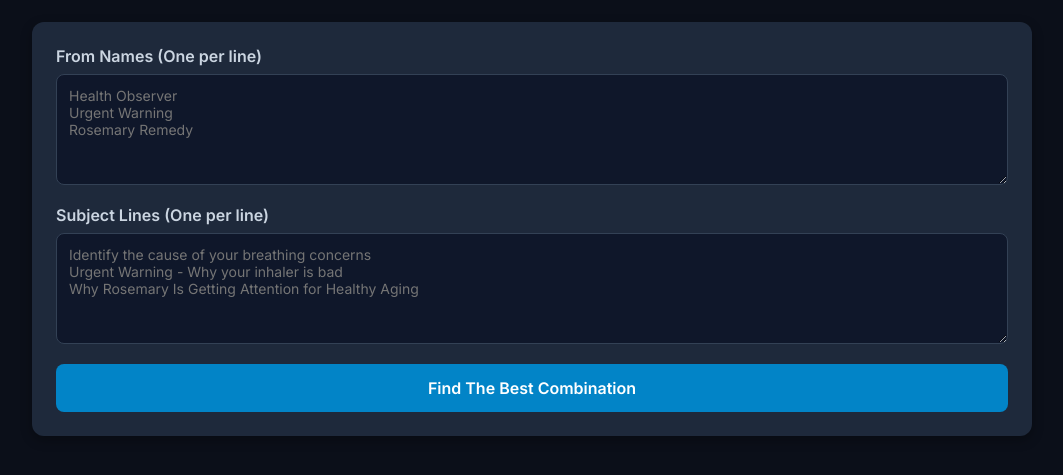
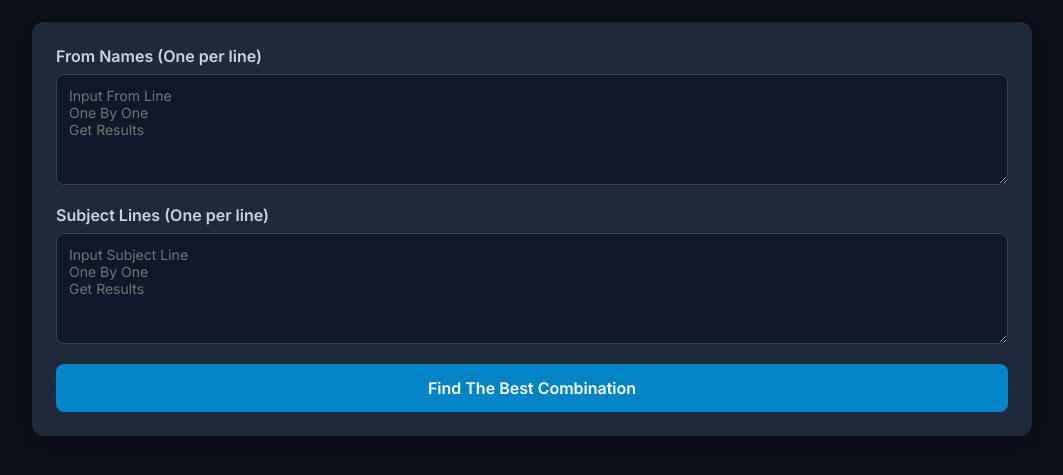
Before and after one commit to riyas447/sub-from-checker, a plain HTML site: page index.html in a window 1280 px wide. Shown: the part 93-568 px from the top of the page, without its empty margins (108-1171 px from the left). Drawn offline with Linux system fonts and the light colour scheme.

Commit message:
Update index.html

```diff
--- a/index.html
+++ b/index.html
@@ -18,11 +18,11 @@
             <section class="input-card">
                 <div class="form-group">
                     <label for="bulkFrom">From Names (One per line)</label>
-                    <textarea id="bulkFrom" rows="5" placeholder="Health Observer&#10;Urgent Warning&#10;Rosemary Remedy"></textarea>
+                    <textarea id="bulkFrom" rows="5" placeholder="Input From Line&#10;One By One&#10;Get Results"></textarea>
                 </div>
                 <div class="form-group">
                     <label for="bulkSubject">Subject Lines (One per line)</label>
-                    <textarea id="bulkSubject" rows="5" placeholder="Identify the cause of your breathing concerns&#10;Urgent Warning - Why your inhaler is bad&#10;Why Rosemary Is Getting Attention for Healthy Aging"></textarea>
+                    <textarea id="bulkSubject" rows="5" placeholder="Input Subject Line&#10;One By One&#10;Get Results"></textarea>
                 </div>
                 <button onclick="analyzeBulk()" class="btn-primary">Find The Best Combination</button>
             </section>
```
